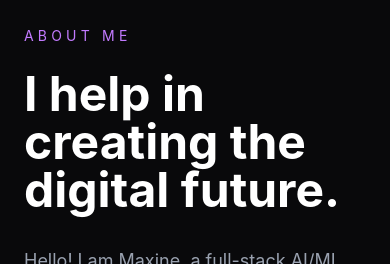
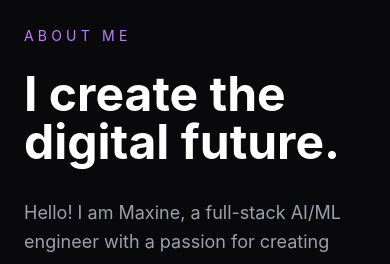
Before and after one commit to maxineattobrah/personal_website, a React (Vite) app: page / in a window 390 px wide. Both pictures are taken after a click on the button "ENTER". Shown: the part 524-788 px from the top of the page. Built offline with nearby package versions, Linux system fonts and the light colour scheme.

Commit message:
change structure of interest section in mobile and updated about section text

```diff
--- a/src/components/About.jsx
+++ b/src/components/About.jsx
@@ -11,12 +11,12 @@ const About = () => {
                             About Me
                         </div>
                         <h2 className="text-5xl lg:text-6xl font-bold mb-8 leading tight text-white">
-                            I help in creating the digital future.
+                            I create the digital future.
                         </h2>
                         <div className="space-y-6 text-lg text-gray-400 leading-relaxed">
                             <p>
                                 Hello! I am Maxine, a full-stack AI/ML engineer with a passion for creating
-                                beautiful, intelligent systems. My journey began in the aviation
+                                aesthetically pleasing, intelligent systems. My journey began in the aviation
                                 industry developing and testing flight controls algorithms to make it
                                 easier for pilots to fly military helicopters.
                             </p>
@@ -24,6 +24,9 @@ const About = () => {
                                 Today, I build production-ready AI applications for consumers and government agencies
                                 that combine technical excellence with exceptional user experience. I believe the future of
                                 AI is not just about powerful models, but about interfaces that feel intuitive and tools that are ethical.
+                            </p>
+                            <p>
+                                With Maxine being the feminine form of Maximus, meaning “greatest”, “bright”, or “noble” in Roman, I was born into a declaration of greatness that I am dedicated to fulfilling.
                             </p>
                         </div>
                     </div>
--- a/src/components/Interest.jsx
+++ b/src/components/Interest.jsx
@@ -48,7 +48,7 @@ const Interests = () => {
                     </h2>
                 </div>
 
-                <div className="grid md:grid-cols-2 lg:grid-cols-3 gap-8">
+                <div className="grid grid-cols-2 lg:grid-cols-3 gap-8">
                     {interests.map((item, index)=>(
                         <div key={index}
                         className="p-8 border border-white/10 hover:border-purple-400 transition-colors group">
```
